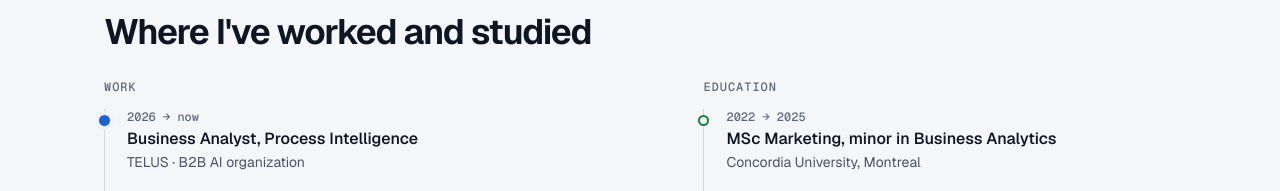
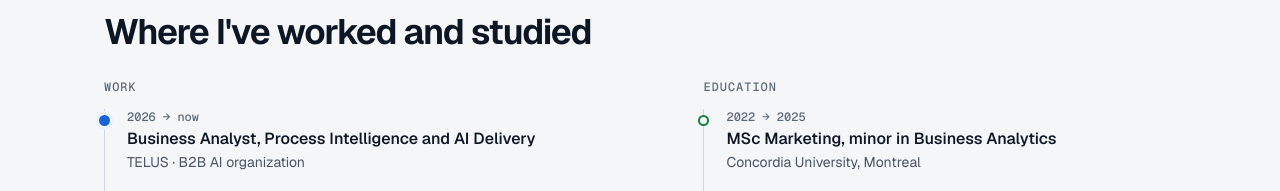
Before and after one commit to Alirezaesfa/Alirezaesfa.github.io, a plain HTML site: page index.html in a window 1280 px wide. Shown: the part 850-1041 px from the top of the page. Drawn offline with Linux system fonts and the light colour scheme.

Commit message:
New TELUS title: Business Analyst, Process Intelligence and AI Delivery
- Experience section and structured data use the new title
- Resume PDF rebuilt with the new title

Co-Authored-By: Claude Opus 5.5 <noreply@anthropic.com>
Claude-Session: https://claude.ai/code/session_014ouKrV8vToS1MCxCgtcfN7

```diff
--- a/index.html
+++ b/index.html
@@ -13,7 +13,7 @@
 <link rel="icon" href="favicon.svg" type="image/svg+xml"><link rel="apple-touch-icon" href="apple-touch-icon.png">
 <link rel="preload" href="fonts/Geist-Variable.woff2" as="font" type="font/woff2" crossorigin>
 <link rel="stylesheet" href="assets/site.css">
-<script type="application/ld+json">{"@context": "https://schema.org", "@type": "Person", "name": "Alireza Esfandiari", "url": "https://alirezaesfa.github.io/", "jobTitle": "Business Analyst, Process Intelligence", "worksFor": {"@type": "Organization", "name": "TELUS"}, "sameAs": ["https://www.linkedin.com/in/alireza-esfandiari-ae", "https://github.com/Alirezaesfa"], "image": "https://alirezaesfa.github.io/assets/alireza.webp"}</script>
+<script type="application/ld+json">{"@context": "https://schema.org", "@type": "Person", "name": "Alireza Esfandiari", "url": "https://alirezaesfa.github.io/", "jobTitle": "Business Analyst, Process Intelligence and AI Delivery", "worksFor": {"@type": "Organization", "name": "TELUS"}, "sameAs": ["https://www.linkedin.com/in/alireza-esfandiari-ae", "https://github.com/Alirezaesfa"], "image": "https://alirezaesfa.github.io/assets/alireza.webp"}</script>
 </head>
 <body>
 <a class="skip" href="#main">Skip to content</a>
@@ -38,7 +38,7 @@
 
 <section id="experience"><div class="wrap">
   <div class="sec-head"><span class="eyebrow">Experience</span><h2>Where I&#x27;ve worked and studied</h2></div>
-  <div class="exp"><div><h3 class="exp-h">Work</h3><ul class="timeline"><li class="now"><div class="when">2026 → now</div><div class="what">Business Analyst, Process Intelligence</div><div class="where">TELUS · B2B AI organization</div></li><li class=""><div class="when">2020 → 2021</div><div class="what">Business Analyst</div><div class="where">Baadraan Universal Trading, retail</div></li><li class=""><div class="when">2019 → 2020</div><div class="what">Co-Founder</div><div class="where">CloudMed, health-tech startup</div></li><li class=""><div class="when">2017 → 2019</div><div class="what">Jr. Business Analyst</div><div class="where">Ayandeh Bank</div></li></ul></div>
+  <div class="exp"><div><h3 class="exp-h">Work</h3><ul class="timeline"><li class="now"><div class="when">2026 → now</div><div class="what">Business Analyst, Process Intelligence and AI Delivery</div><div class="where">TELUS · B2B AI organization</div></li><li class=""><div class="when">2020 → 2021</div><div class="what">Business Analyst</div><div class="where">Baadraan Universal Trading, retail</div></li><li class=""><div class="when">2019 → 2020</div><div class="what">Co-Founder</div><div class="where">CloudMed, health-tech startup</div></li><li class=""><div class="when">2017 → 2019</div><div class="what">Jr. Business Analyst</div><div class="where">Ayandeh Bank</div></li></ul></div>
   <div><h3 class="exp-h">Education</h3><ul class="timeline"><li class="edu"><div class="when">2022 → 2025</div><div class="what">MSc Marketing, minor in Business Analytics</div><div class="where">Concordia University, Montreal</div></li><li class="edu"><div class="when">2017 → 2019</div><div class="what">MBA, top 0.5% of 40,000 in the national entrance exam</div><div class="where">Amirkabir University of Technology</div></li><li class="edu"><div class="when">2013 → 2017</div><div class="what">BSc Engineering</div><div class="where">Petroleum University of Technology</div></li></ul></div></div>
 </div></section>
 
```
Also changed, not shown: 1 other file.
